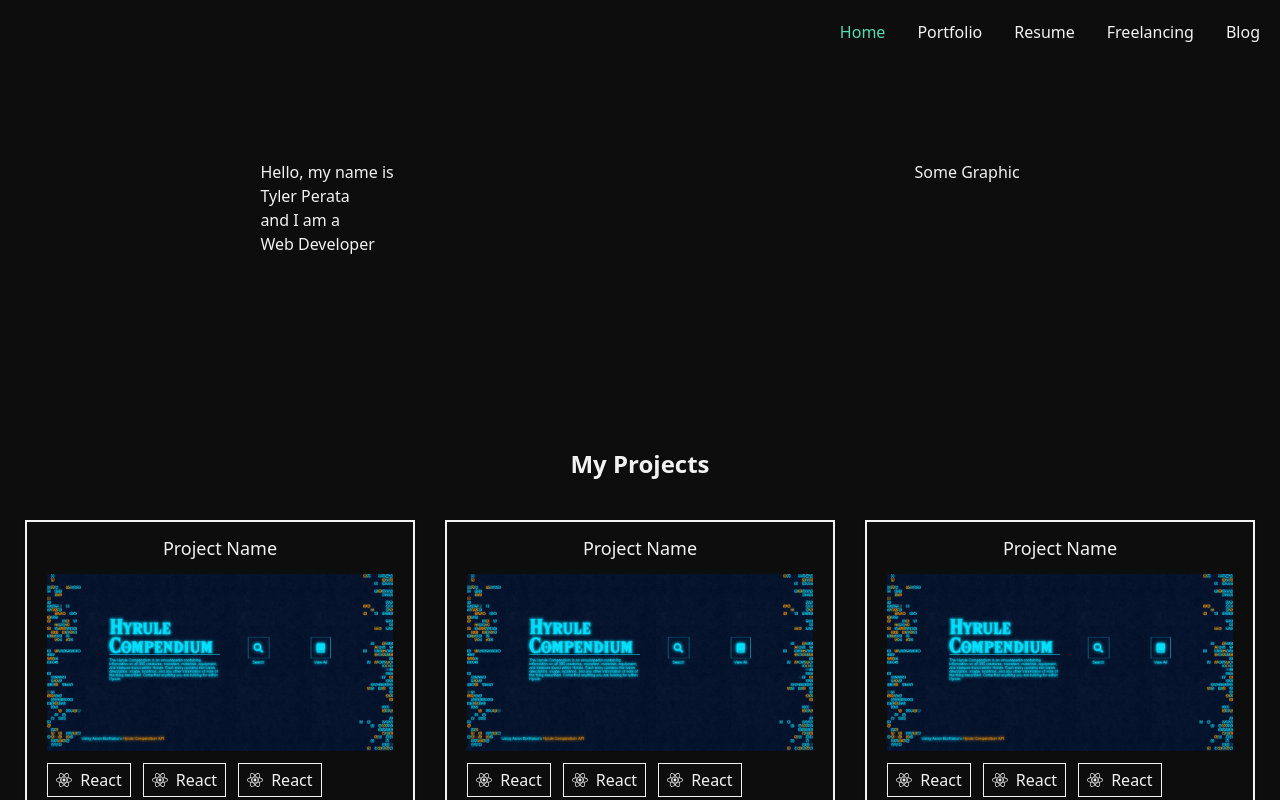
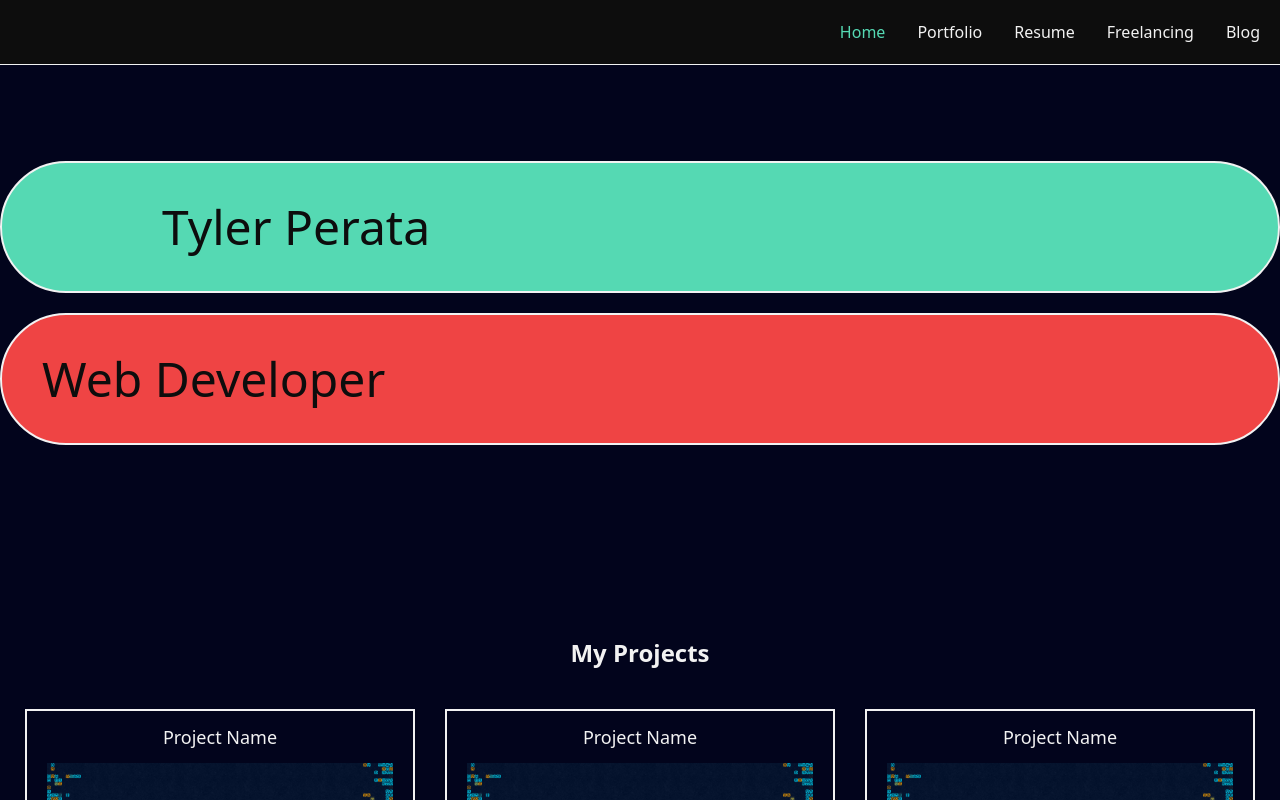
Before and after one commit to TylerP99/tylerperata, a React (Create React App) app in the folder client/: page / in a window 1280 px wide. Shown: the top 800 px of the page. Built offline with nearby package versions, Linux system fonts and the light colour scheme.

Commit message:
Animations

```diff
--- a/client/src/components/Navigation.jsx
+++ b/client/src/components/Navigation.jsx
@@ -7,7 +7,7 @@ function Navigation() {
 
     // Tailwind styles
     const navLayout = "flex justify-end";
-    const navStyles = "bg-black";
+    const navStyles = "bg-black border-b border-white";
     const navStyle = `${navStyles} ${navLayout}`;
 
     const ulLayout = "flex justify-evenly space-x-8 p-5";
--- a/client/src/components/landing-components/Hero.jsx
+++ b/client/src/components/landing-components/Hero.jsx
@@ -4,20 +4,23 @@ import SocialDisplay from './SocialDisplay'
 
 function Hero() {
   return (
-    <section className="flex justify-around">
+    <section className="flex flex-col">
 
-      <section>
+      <section className='mb-5'>
+        <h1
+        className='text-black bg-green border-2 border-white rounded-full text-5xl p-10 pl-40 transition-opacity animate-fadeIn animate-slideRight'
 
-        <h3>Hello, my name is</h3>
-        <h1>Tyler Perata</h1>
-        <h3>and I am a</h3>
-        <h2>Web Developer</h2>
+        >
+          Tyler Perata</h1>
+
 
       </section>
 
-      <section>
+      <section className=''>
 
-        <h2>Some Graphic</h2>
+      <h2
+        className='text-black bg-red-500 border-2 border-white rounded-full text-5xl p-10 pr-40 animate-slideLeft'
+        >Web Developer</h2>
 
       </section>
 
--- a/client/src/pages/Landing.jsx
+++ b/client/src/pages/Landing.jsx
@@ -14,7 +14,7 @@ function Landing() {
   console.log(location);
 
   return (
-    <main className="w-full bg-black text-white">
+    <main className="w-full bg-[#02041c] text-white">
       <ContentBlock>
         <Hero/>
       </ContentBlock>
--- a/client/tailwind.config.js
+++ b/client/tailwind.config.js
@@ -16,6 +16,39 @@ module.exports = {
         green: "#55D9B3",
         black: "#0D0D0D",
         white: "#F2F2F2"
+      },
+      keyframes: {
+        slideRight: {
+          "from": {
+            transform: "translateX(-100%)",
+            opacity: "0%"
+          },
+          "50%": {
+            opacity: "0%"
+          },
+          "to": {
+            transform: "translateX(0%)",
+            opacity: "100%"
+          }
+        },
+        slideLeft: {
+          "from": {
+            transform: "translateX(100%)",
+            opacity: "0%"
+          },
+          "50%": {
+            opacity: "0%"
+          },
+          "to": {
+            transform: "translateX(0%)",
+            opacity: "100%"
+          }
+        },
+      },
+      animation: {
+        slideRight: "0.5s ease-out 1 slideRight",
+        slideLeft: "0.5s ease-out 1 slideLeft",
+
       }
     },
   },
```
